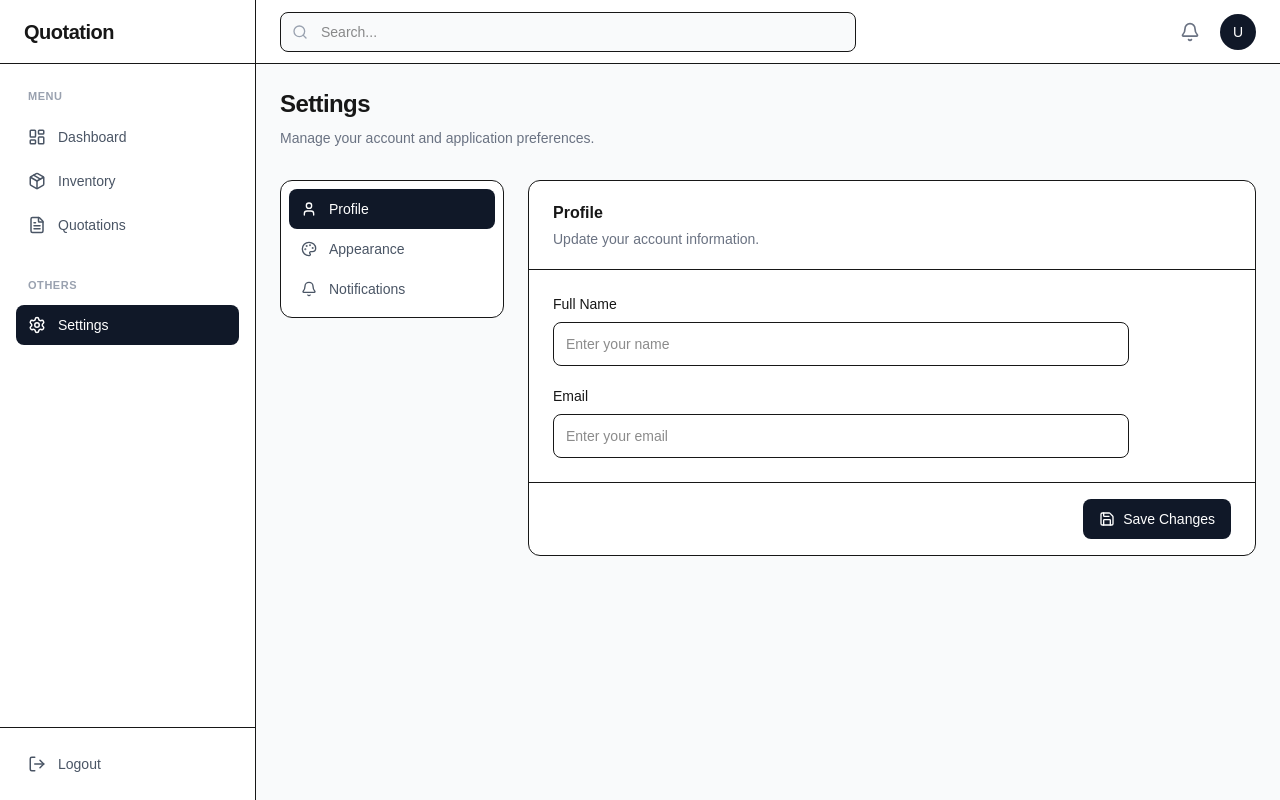
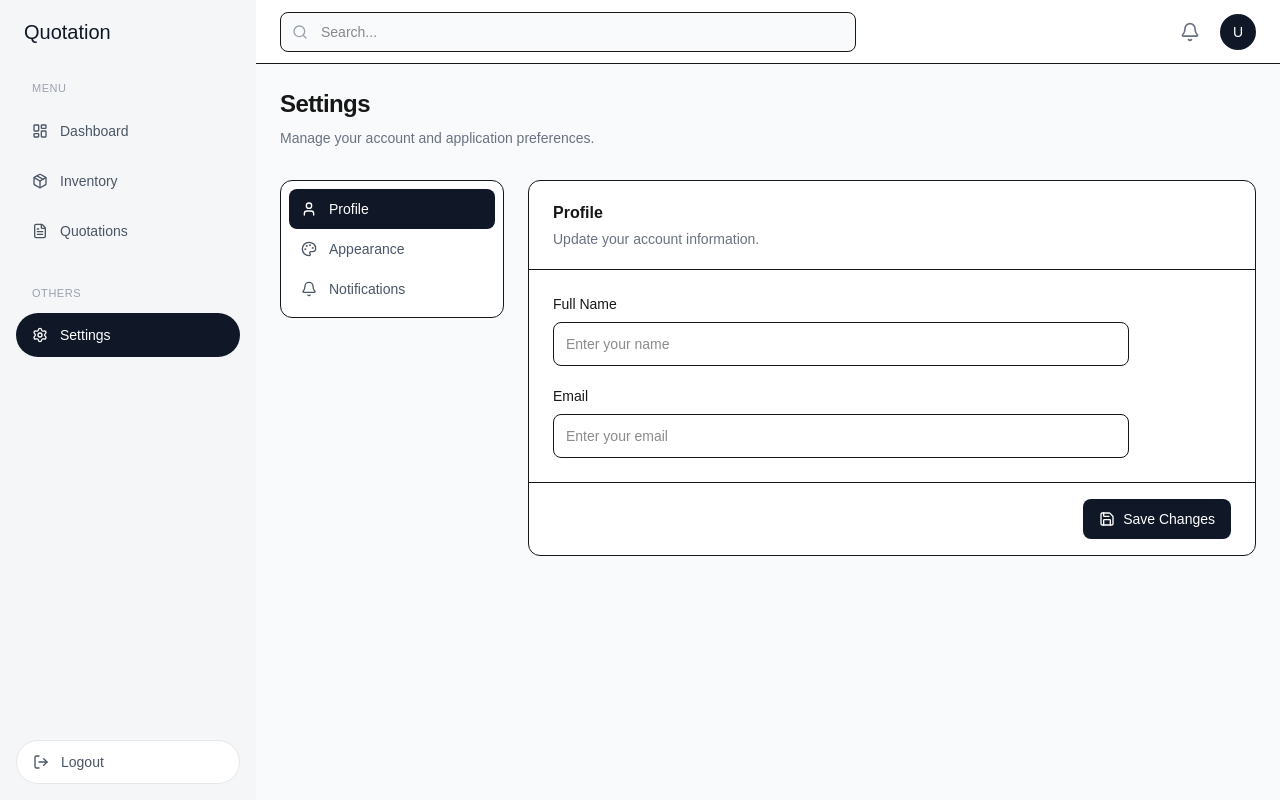
Before and after one commit to alexismierah/systems, a Next.js app in the folder qt/: page /dashboard/settings in a window 1280 px wide. Built offline with nearby package versions, Linux system fonts and the light colour scheme.

Commit message:
Update Sidebar.tsx

```diff
--- a/qt/src/components/Sidebar.tsx
+++ b/qt/src/components/Sidebar.tsx
@@ -9,6 +9,12 @@ import {
   Settings,
   LogOut,
 } from "lucide-react";
+
+// Avenir is a licensed font — if you have the font files, load them with
+// next/font/local and swap this stack for that font's CSS variable.
+// This stack falls back gracefully if Avenir isn't installed on the device.
+const fontStack =
+  "'Avenir Light', 'Avenir Next Light', Avenir, 'Century Gothic', sans-serif";
 
 const menuItems = [
   {
@@ -53,26 +59,30 @@ export default function Sidebar() {
   };
 
   return (
-    <aside className="fixed left-0 top-0 z-40 flex h-screen w-64 flex-col border-r bg-white">
+    <aside
+      className="fixed left-0 top-0 z-40 flex h-screen w-64 flex-col bg-[#F5F6F7]"
+      style={{ fontFamily: fontStack, fontWeight: 300 }}
+    >
       {/* Logo */}
-      <div className="flex h-16 items-center border-b px-6">
+      <div className="flex h-16 items-center px-6">
         <Link
           href="/dashboard"
-          className="text-xl font-semibold tracking-tight"
+          className="text-xl text-gray-900"
+          style={{ fontWeight: 400 }}
         >
           Quotation
         </Link>
       </div>
 
       {/* Navigation */}
-      <nav className="flex-1 overflow-y-auto px-4 py-6">
+      <nav className="flex-1 overflow-y-auto px-4 py-4">
         {/* MENU */}
         <div>
-          <p className="mb-3 px-3 text-[11px] font-semibold uppercase tracking-wider text-gray-400">
+          <p className="mb-3 px-4 text-[11px] uppercase tracking-wider text-gray-400">
             Menu
           </p>
 
-          <div className="space-y-1">
+          <div className="space-y-1.5">
             {menuItems.map((item) => {
               const Icon = item.icon;
               const active = isActive(item.href);
@@ -81,13 +91,14 @@ export default function Sidebar() {
                 <Link
                   key={item.href}
                   href={item.href}
-                  className={`flex items-center gap-3 rounded-lg px-3 py-2.5 text-sm font-medium transition ${
+                  className={`flex h-11 items-center gap-3 rounded-full px-4 text-sm transition ${
                     active
                       ? "bg-gray-900 text-white"
-                      : "text-gray-600 hover:bg-gray-100 hover:text-gray-900"
+                      : "text-gray-600 hover:bg-white hover:text-gray-900"
                   }`}
+                  style={{ fontWeight: active ? 500 : 400 }}
                 >
-                  <Icon className="h-[18px] w-[18px]" />
+                  <Icon className="h-4 w-4" />
                   <span>{item.name}</span>
                 </Link>
               );
@@ -97,11 +108,11 @@ export default function Sidebar() {
 
         {/* OTHERS */}
         <div className="mt-8">
-          <p className="mb-3 px-3 text-[11px] font-semibold uppercase tracking-wider text-gray-400">
+          <p className="mb-3 px-4 text-[11px] uppercase tracking-wider text-gray-400">
             Others
           </p>
 
-          <div className="space-y-1">
+          <div className="space-y-1.5">
             {otherItems.map((item) => {
               const Icon = item.icon;
               const active = isActive(item.href);
@@ -110,13 +121,14 @@ export default function Sidebar() {
                 <Link
                   key={item.href}
                   href={item.href}
-                  className={`flex items-center gap-3 rounded-lg px-3 py-2.5 text-sm font-medium transition ${
+                  className={`flex h-11 items-center gap-3 rounded-full px-4 text-sm transition ${
                     active
                       ? "bg-gray-900 text-white"
-                      : "text-gray-600 hover:bg-gray-100 hover:text-gray-900"
+                      : "text-gray-600 hover:bg-white hover:text-gray-900"
                   }`}
+                  style={{ fontWeight: active ? 500 : 400 }}
                 >
-                  <Icon className="h-[18px] w-[18px]" />
+                  <Icon className="h-4 w-4" />
                   <span>{item.name}</span>
                 </Link>
               );
@@ -126,13 +138,14 @@ export default function Sidebar() {
       </nav>
 
       {/* Logout */}
-      <div className="border-t p-4">
+      <div className="p-4">
         <button
           type="button"
           onClick={handleLogout}
-          className="flex w-full items-center gap-3 rounded-lg px-3 py-2.5 text-sm font-medium text-gray-600 transition hover:bg-red-50 hover:text-red-600"
+          className="flex h-11 w-full items-center gap-3 rounded-full border border-gray-200 bg-white px-4 text-sm text-gray-600 transition hover:bg-red-50 hover:text-red-600"
+          style={{ fontWeight: 400 }}
         >
-          <LogOut className="h-[18px] w-[18px]" />
+          <LogOut className="h-4 w-4" />
           <span>Logout</span>
         </button>
       </div>
```
